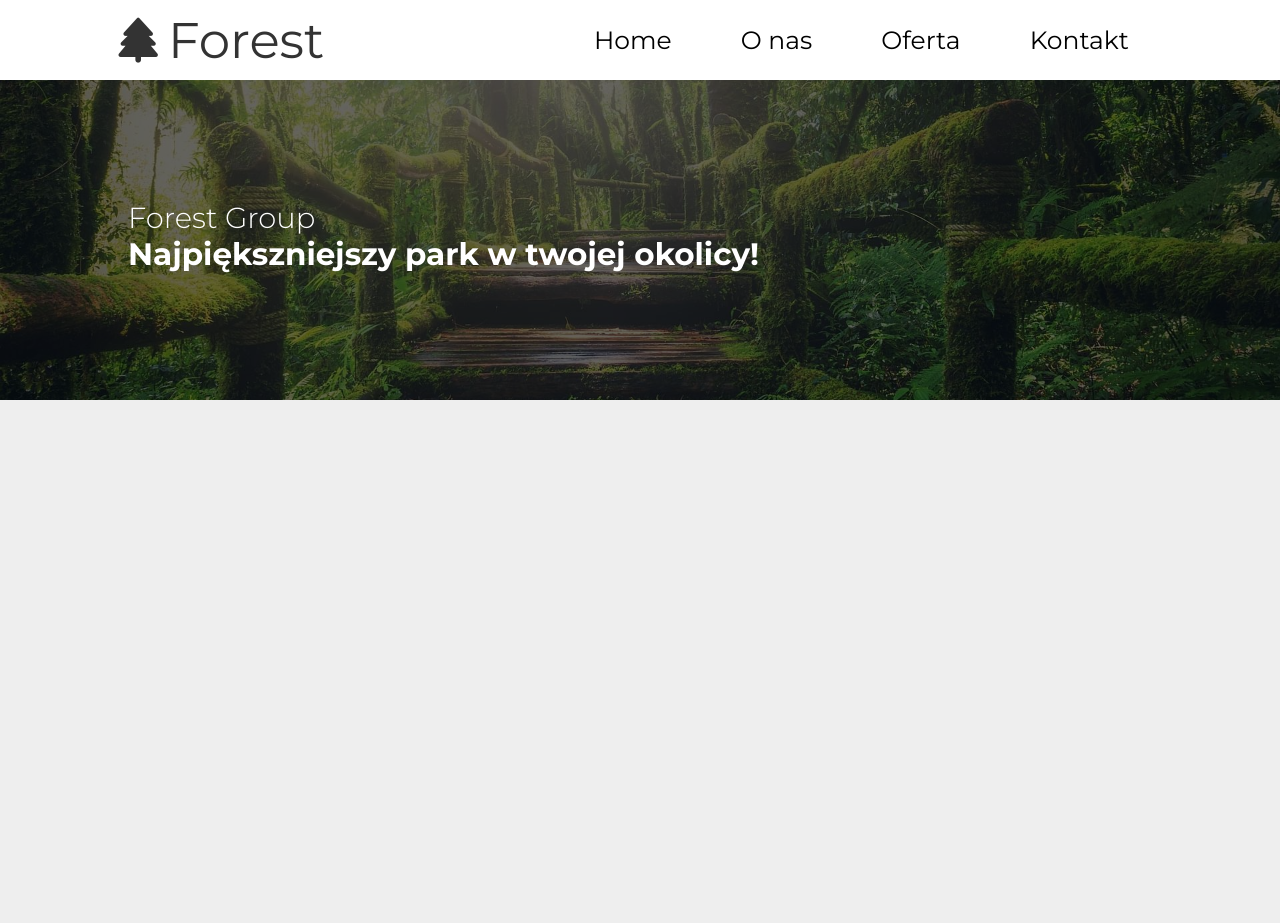
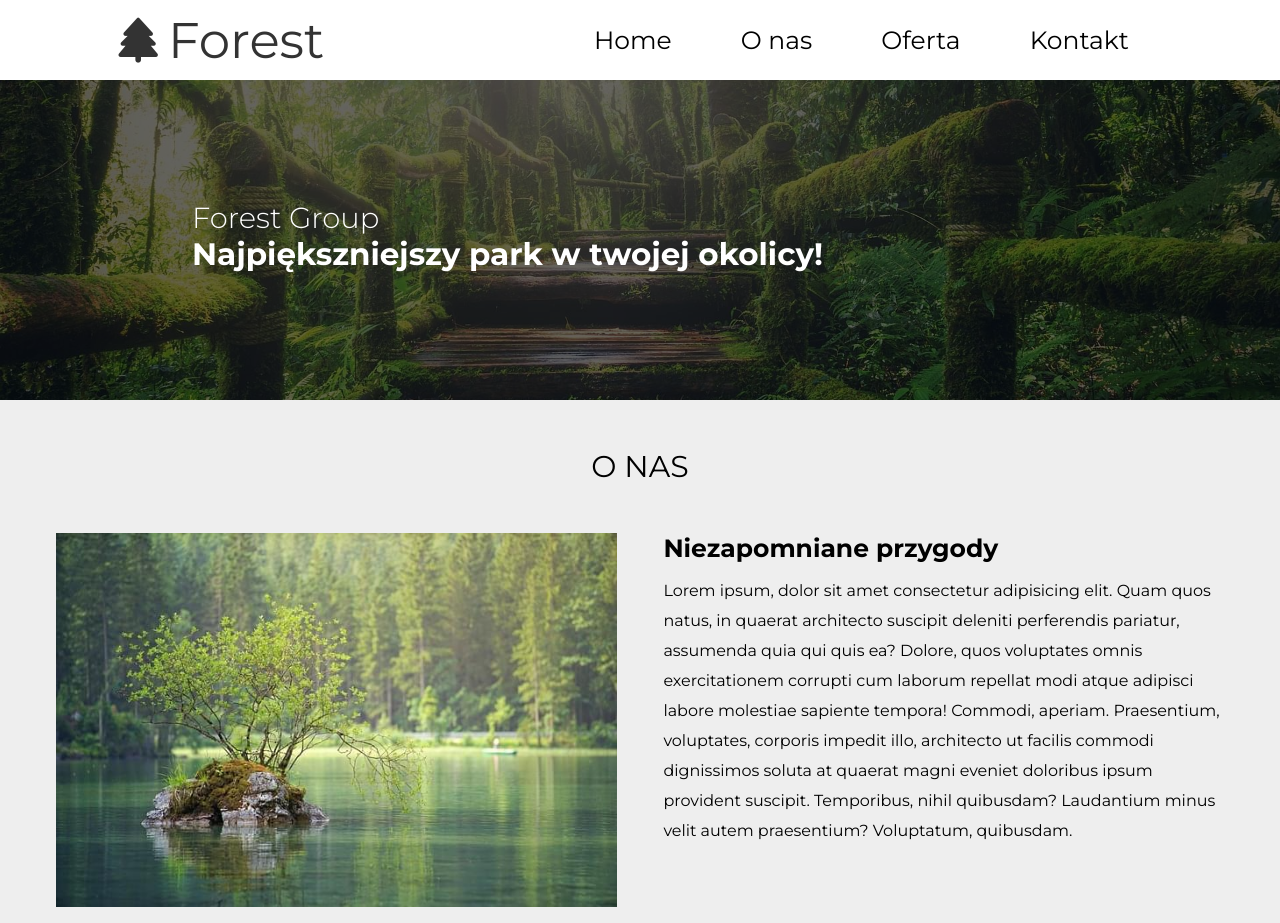
Before and after one commit to Kamil0k/Forest, a website: page index.html in a window 1280 px wide. Before the commit the page ends 800 px from the top, so only its background shows below. Drawn offline with Linux system fonts and the light colour scheme.

Commit message:
implementation about us section

```diff
--- a/index.html
+++ b/index.html
@@ -21,20 +21,22 @@
 
 <nav>
     <div class="desktop-nav">
-        <div class="brand">
+
+        <a href="#" class="brand">
             <div class="brand__icon"><i class="fa-solid fa-tree"></i></div>
             <div class="brand__title">Forest</div>
-        </div>
+        </a>
+
         <div class="nav__main">
             <a class="nav__main-link" href="#">Home</a>
-            <a class="nav__main-link" href="#">O nas</a>
+            <a class="nav__main-link" href="#aboutus">O nas</a>
             <a class="nav__main-link" href="#">Oferta</a>
             <a class="nav__main-link" href="#">Kontakt</a>
         </div>
     </div>
     <div class="nav__side">
         <a class="nav__side-link" href="#">Home</a>
-        <a class="nav__side-link" href="#">O nas</a>
+        <a class="nav__side-link" href="#aboutus">O nas</a>
         <a class="nav__side-link" href="#">Oferta</a>
         <a class="nav__side-link" href="#">Kontakt</a>
     </div>
@@ -42,10 +44,29 @@
 
     <header class="header">
         <div class="header__img">
-            <h1 class="header__img-text">Forest Group<br><span class="header__img-text--bolder">Najpiększniejszy park w twojej okolicy!</span></h1>
+            <h1 class="header__img-text">Forest Group<br><span class="header__img-text--bolder">Najpiększniejszy park w
+                    twojej okolicy!</span></h1>
             <div class="shadow-bg"></div>
         </div>
     </header>
+
+    <div class="wrapper">
+        <section class="aboutus" id="aboutus">
+            <div class="aboutus__title">
+                <h2 class="section-title">o nas</h2>
+            </div>
+            <div class="aboutus__box">
+                <img src="../dist/img/river-small.jpg"
+                    alt="Na środku jeziora mała wysepka, na którym rośnie drzewo. W tle zielony las."
+                    class="aboutus__box-img">
+                <div class="aboutus__box-text">
+                    <h3>Niezapomniane przygody</h3>
+                    <p>Lorem ipsum, dolor sit amet consectetur adipisicing elit. Quam quos natus, in quaerat architecto suscipit deleniti perferendis pariatur, assumenda quia qui quis ea? Dolore, quos voluptates omnis exercitationem corrupti cum laborum repellat modi atque adipisci labore molestiae sapiente tempora! Commodi, aperiam. Praesentium, voluptates, corporis impedit illo, architecto ut facilis commodi dignissimos soluta at quaerat magni eveniet doloribus ipsum provident suscipit. Temporibus, nihil quibusdam? Laudantium minus velit autem praesentium? Voluptatum, quibusdam.</p>
+                </div>
+            </div>
+
+        </section>
+    </div>
 
     <script src="./dist/js/script.min.js"></script>
 </body>
--- a/src/scss/_large.scss
+++ b/src/scss/_large.scss
@@ -8,6 +8,9 @@
 	.hamburger {
 		display: none;
 	}
+
+    //NAVIGATION
+
 	nav {
 		padding: 0;
 		height: 80px;
@@ -57,9 +60,41 @@
 		}
 	}
 
+    //HEADER
+
 	.header {
 		&__img {
 			background-image: url(../../dist/img/header-big.jpg);
+		}
+	}
+
+    //ABOUTUS
+
+    //ABOUTUS
+
+	.aboutus {
+		&__box {
+			display: flex;
+			flex-direction: row;
+			justify-content: space-between;
+			padding: 0em 1em;
+
+			&-img {
+				width: 48%;
+				object-fit: cover;
+			}
+			&-text {
+                width: 48%;
+				margin-bottom: 1.5em;
+				h3 {
+					margin-bottom: 0.5em;
+					font-size: 2.5rem;
+				}
+				p {
+					font-size: 1.6rem;
+                    line-height: 30px
+				}
+			}
 		}
 	}
 }
--- a/src/scss/_medium.scss
+++ b/src/scss/_medium.scss
@@ -1,6 +1,9 @@
 @media (min-width: 768px) {
-    .header{
-        &__img{
+
+    //HEADER
+
+	.header {
+		&__img {
 			&-text {
 				font-size: 2.9rem;
 				&--bolder {
--- a/src/scss/_small.scss
+++ b/src/scss/_small.scss
@@ -1,4 +1,7 @@
 @media(min-width: 576px) {
+
+    //HEADER
+
     .header{
         &__img{
             &-text {
--- a/src/scss/style.scss
+++ b/src/scss/style.scss
@@ -32,6 +32,7 @@ html {
 	justify-content: center;
 	align-items: center;
 	font-size: 3.5rem;
+	text-decoration: none;
 	color: $darker;
 
 	&__title {
@@ -48,6 +49,13 @@ html {
 	height: 100%;
 	background-color: rgba(0, 0, 0, 0.6);
 	z-index: 10;
+}
+
+.section-title {
+	font-weight: 500;
+	text-transform: uppercase;
+	text-align: center;
+	font-size: 3rem;
 }
 
 //NAVIGATION
@@ -142,6 +150,8 @@ nav {
 	}
 }
 
+//HEADER
+
 .header {
 	&__img {
 		position: relative;
@@ -156,7 +166,7 @@ nav {
 		&-text {
 			position: absolute;
 			top: 50%;
-			left: 10%;
+			left: 15%;
 			font-size: 2.3rem;
 			font-weight: 300;
 			color: $white;
@@ -170,6 +180,34 @@ nav {
 	}
 }
 
+//ABOUTUS
+
+.aboutus {
+	&__title {
+		padding: 3em;
+	}
+	&__box {
+		display: flex;
+		flex-direction: column;
+		padding: 0em 1em;
+
+		&-img {
+			object-fit: cover;
+			margin-bottom: 1em;
+		}
+		&-text {
+			h3 {
+				margin-bottom: 0.2em;
+				font-size: 2rem;
+			}
+			p {
+				font-size: 1.6rem;
+				line-height: 20px
+			}
+		}
+	}
+}
+
 @import 'small';
 @import 'medium';
 @import 'large';
```
Also changed, not shown: dist/css/style.min.css, dist/img/river-big.jpg (added), dist/img/river-small.jpg (added), src/img/river-big.jpg (added), src/img/river-small.jpg (added), 2 other files. Lines whose indentation alone changed are shown as unchanged.
